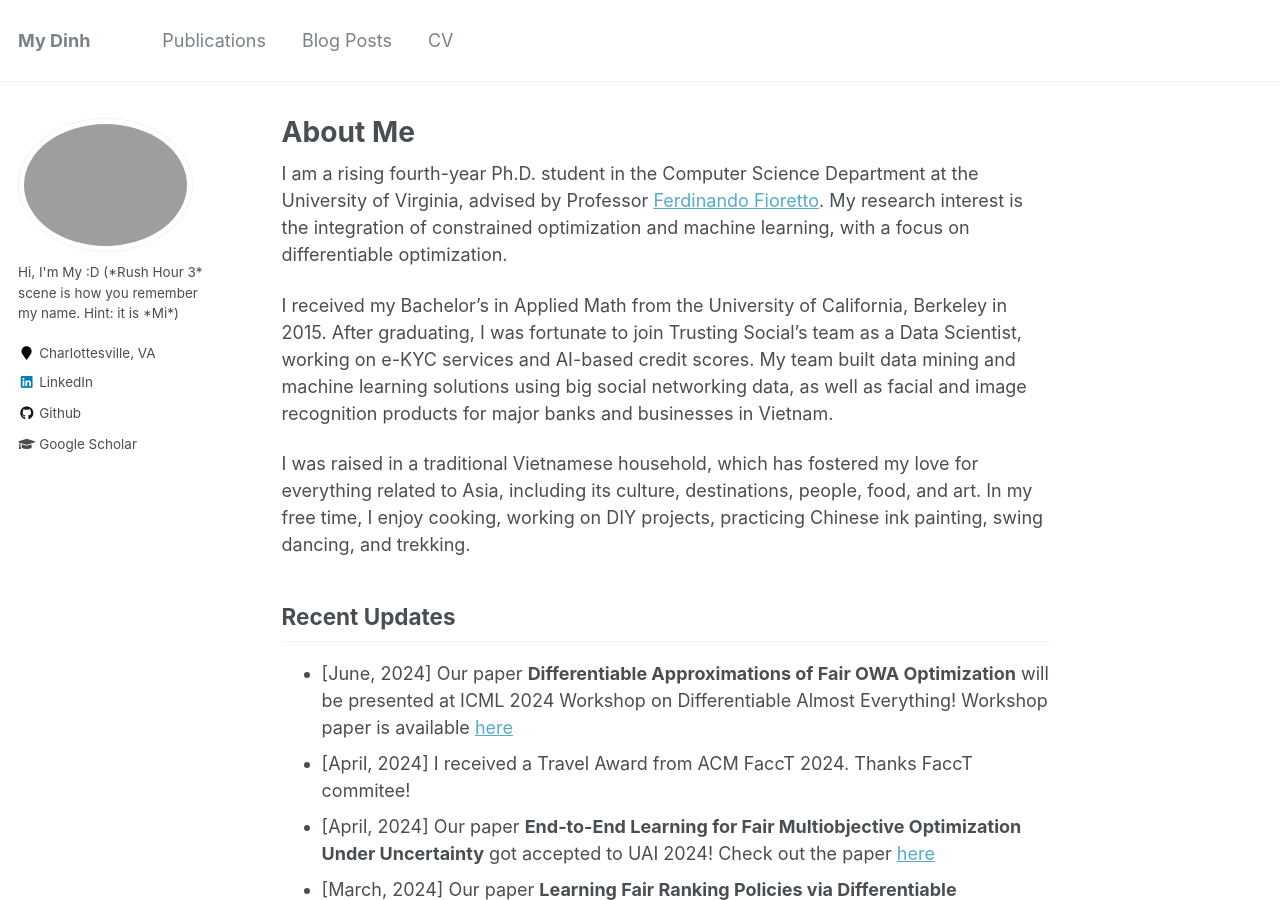
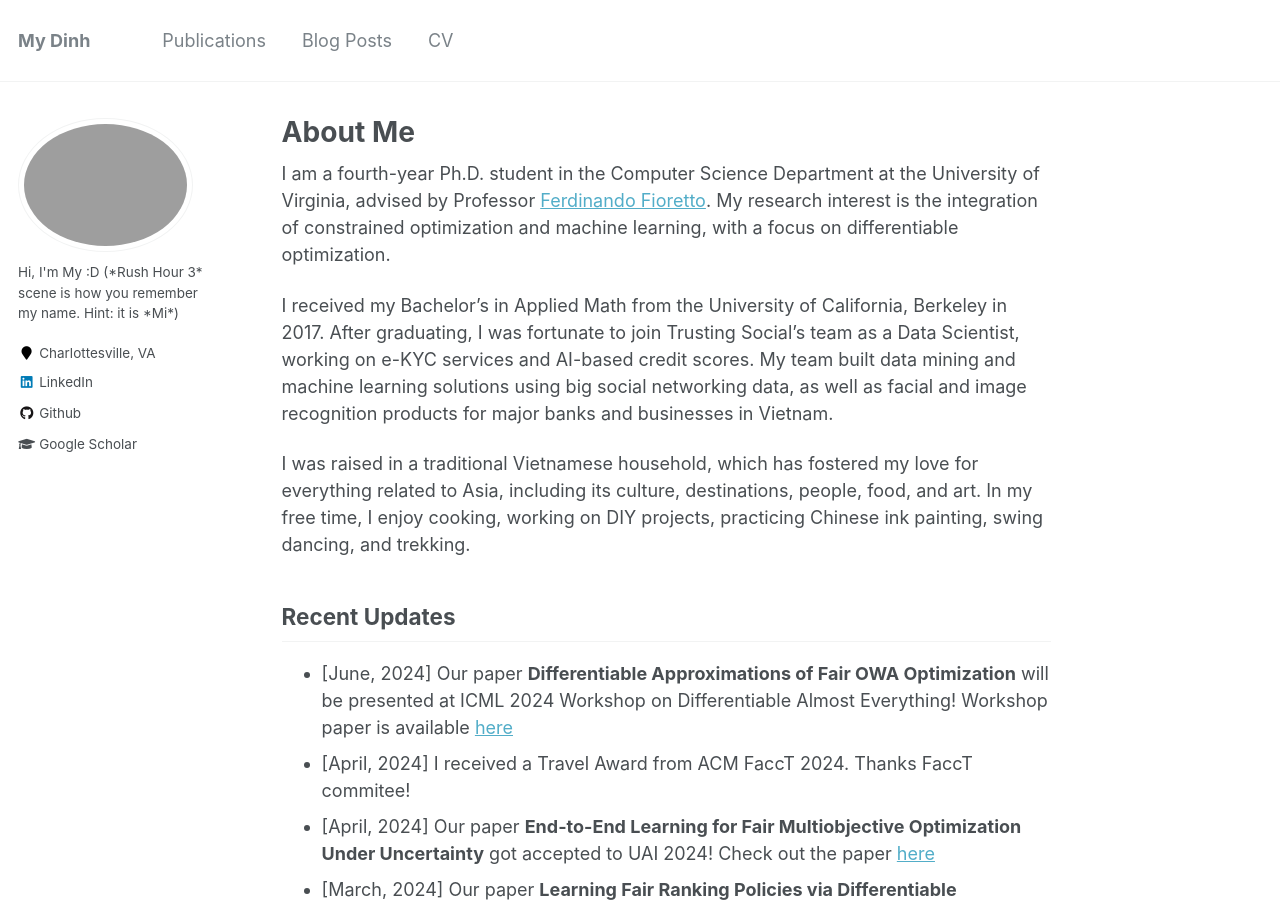
Before and after one commit to mdinh186/mdinh186.github.io, a Jekyll site: the page built from _pages/about.md, in a window 1280 px wide and 900 px high. Built offline with Jekyll 4.4.1, drawn with Linux system fonts in a browser that asks for light colours.

Commit message:
update 10/15

```diff
--- a/_pages/about.md
+++ b/_pages/about.md
@@ -9,9 +9,9 @@ redirect_from:
 ---
 
 
-I am a rising fourth-year Ph.D. student in the Computer Science Department at the University of Virginia, advised by Professor [Ferdinando Fioretto](https://nandofioretto.github.io/). My research interest is the integration of constrained optimization and machine learning, with a focus on differentiable optimization.
+I am a fourth-year Ph.D. student in the Computer Science Department at the University of Virginia, advised by Professor [Ferdinando Fioretto](https://nandofioretto.github.io/). My research interest is the integration of constrained optimization and machine learning, with a focus on differentiable optimization.
 
-I received my Bachelor's in Applied Math from the University of California, Berkeley in 2015. After graduating, I was fortunate to join Trusting Social's team as a Data Scientist, working on e-KYC services and AI-based credit scores. My team built data mining and machine learning solutions using big social networking data, as well as facial and image recognition products for major banks and businesses in Vietnam.
+I received my Bachelor's in Applied Math from the University of California, Berkeley in 2017. After graduating, I was fortunate to join Trusting Social's team as a Data Scientist, working on e-KYC services and AI-based credit scores. My team built data mining and machine learning solutions using big social networking data, as well as facial and image recognition products for major banks and businesses in Vietnam.
 
 I was raised in a traditional Vietnamese household, which has fostered my love for everything related to Asia, including its culture, destinations, people, food, and art. In my free time, I enjoy cooking, working on DIY projects, practicing Chinese ink painting, swing dancing, and trekking.
 
```
